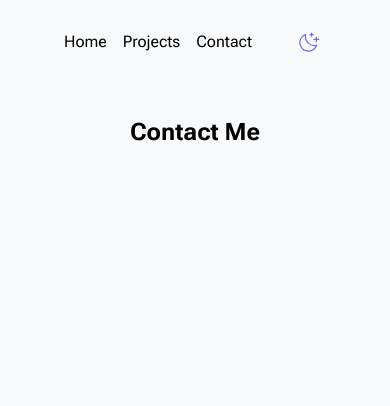
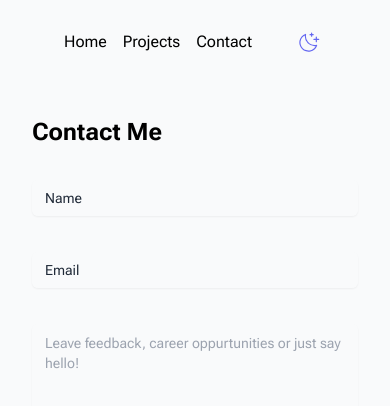
Before and after one commit to GavPri/gavprior, a Next.js app: page /contact in a window 390 px wide. Shown: the top 406 px of the page. Built offline with nearby package versions, Linux system fonts and the light colour scheme.

Commit message:
add text area and input fields w/style

```diff
--- a/app/contact/page.jsx
+++ b/app/contact/page.jsx
@@ -2,13 +2,25 @@ import React from "react";
 
 const page = () => {
   return (
-    <section className="mt-8 flex flex-col gap-8 pb-16">
+    <section className="mt-8 flex flex-col gap-8 pb-16 w-full">
       <h1 className="text-2xl text-foreground font-bold">Contact Me</h1>
       <form>
         <div className="grid grid-cols-1 gap-2 sm:grid-cols-2">
-          <div className="h-16"></div>
-          <div className="h-16"></div>
-          <div className="h-32"></div>
+          <div className="h-16">
+            <input
+              className="flex h-9 w-full rounded-md border border-input bg-transparent px-3 py-1 text-sm shadow-sm transition-colors file:border-0 file:bg-transparent file:text-sm file:font-medium placeholder:text-mutedForeground focus-visible:outline-none focus-visible:ring-1 focus-visible:ring-ring disabled:cursor-not-allowed disabled:opacity-50"
+              placeholder="Name"
+            />
+          </div>
+          <div className="h-16">
+            <input
+              className="flex h-9 w-full rounded-md border border-input bg-transparent px-3 py-1 text-sm shadow-sm transition-colors file:border-0 file:bg-transparent file:text-sm file:font-medium placeholder:text-mutedForeground focus-visible:outline-none focus-visible:ring-1 focus-visible:ring-ring disabled:cursor-not-allowed disabled:opacity-50"
+              placeholder="Email"
+            />
+          </div>
+          <div className="h-32 sm:col-span-2">
+            <textarea className="flex min-h-[60px] w-full rounded-md border border-input bg-transparent px-3 py-2 text-sm shadow-sm placeholder:text-muted-foreground focus-visible:outline-none focus-visible:ring-1 focus-visible:ring-ring disabled:cursor-not-allowed disabled:opacity-50 resize-none" placeholder="Leave feedback, career oppurtunities or just say hello!" rows={12}/>
+          </div>
         </div>
       </form>
     </section>
```
